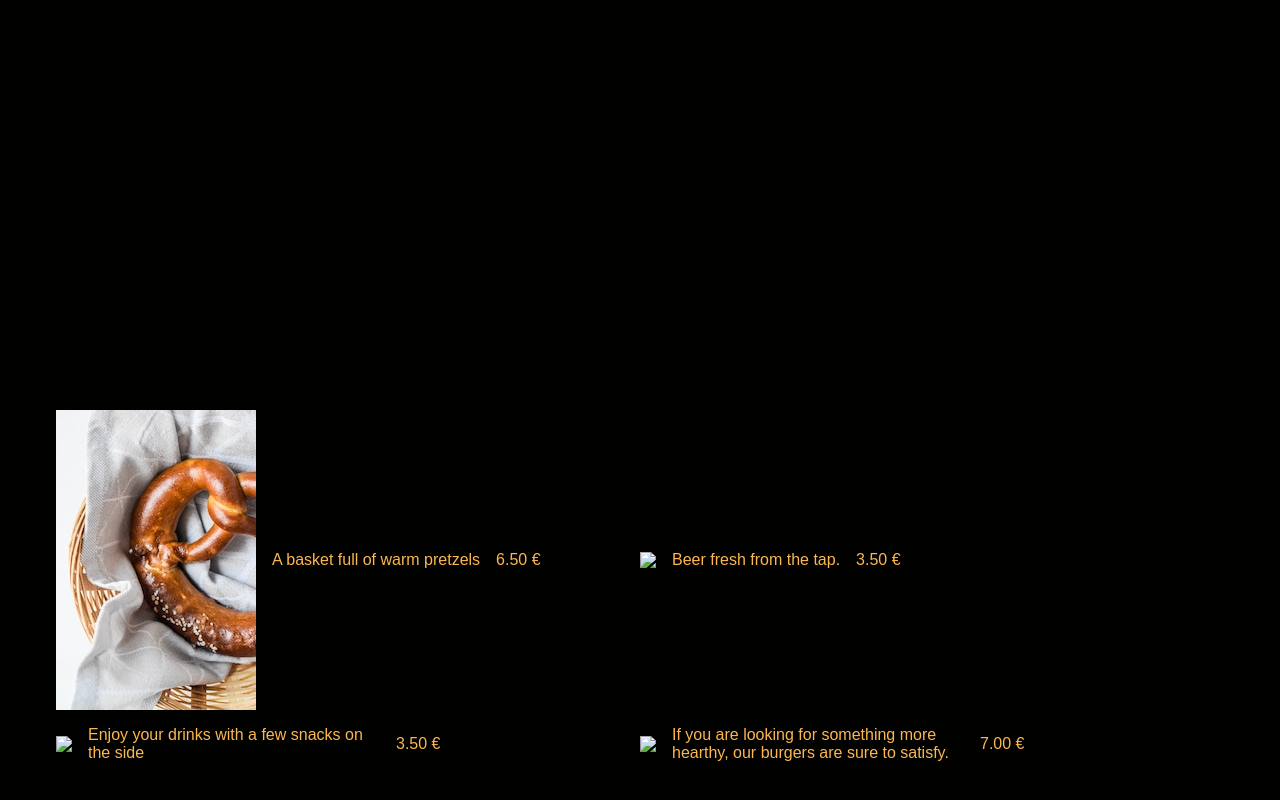
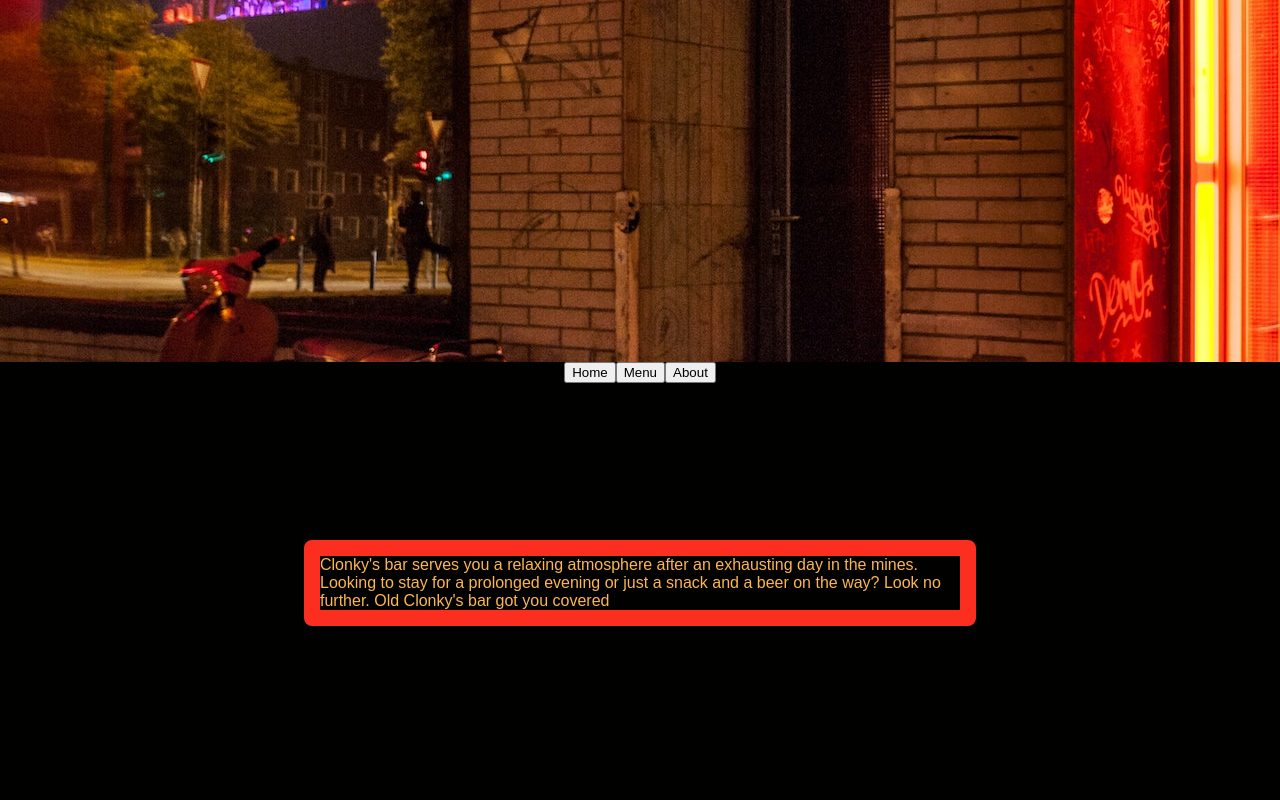
Before and after one commit to Clonky/restaurant_template_js, a website built with webpack: page src/index.html in a window 1280 px wide. Shown: the part 446-1246 px from the top of the page. Built offline with nearby package versions, Linux system fonts and the light colour scheme; files whose address does not match are found by name.

Commit message:
Implements working page construction

```diff
--- a/src/index.js
+++ b/src/index.js
@@ -1,7 +1,7 @@
 import builder from "./menu_item";
 import style from "./style.css";
 import { pretzel , beer, peanuts, burger } from "./items";
-import {hero} from "./page_parts";
+import {hero, content_holder} from "./page_parts";
 
 const setup_basis = function() {
     const element = document.createElement("div");
@@ -10,10 +10,8 @@ const setup_basis = function() {
 }
 
 let content = setup_basis();
-content.appendChild(pretzel());
-content.appendChild(beer());
-content.appendChild(peanuts());
-content.appendChild(burger());
+let sub_content = content_holder();
 
-document.body.append(hero);
-document.body.append(content);
+document.body.append(hero());
+document.body.append(setup_basis());
+document.body.append(content_holder());
--- a/src/page_parts.js
+++ b/src/page_parts.js
@@ -1,12 +1,79 @@
 import hero_img from "./pexels-barhero.jpg";
+import { pretzel , beer, peanuts, burger } from "./items";
 import "./style.css";
 
 const hero = function() {
-    const hero_element = document.createElement("div");
-    hero_element.classList.add("hero");
-    const hero_text = document.createElement("h1");
-    hero_text.innerHTML = "Old Clonky's Bar";
-    hero_element.appendChild(hero_text);
-    return hero_element}()
+    const heroElement = document.createElement("div");
+    heroElement.classList.add("hero");
+    const heroText = document.createElement("h1");
+    heroText.innerHTML = "Old Clonky's Bar";
+    heroElement.appendChild(heroText);
+    return heroElement}
 
-export { hero }
+const button = function(text, elementConstructor) {
+    const _button = document.createElement("button");
+    _button.addEventListener("click", () => {
+        const contentHolder = document.getElementById("holder-window");
+        contentHolder.replaceChildren();
+        contentHolder.replaceChildren(elementConstructor());
+    })
+    _button.innerHTML = text;
+    return _button;
+}
+
+const menu = function() {
+    const mainMenu = document.createElement("div");
+    mainMenu.classList.add("menu");
+    const _pretzel = pretzel;
+    mainMenu.appendChild(_pretzel);
+    const _beer = beer;
+    mainMenu.appendChild(_beer);
+    const _peanuts = peanuts;
+    mainMenu.appendChild(_peanuts);
+    const _burger = burger;
+    mainMenu.appendChild(_burger);
+    return mainMenu;
+}
+
+const home = function() {
+    const Home = document.createElement("div");
+    Home.classList.add("home");
+    const homeContent = document.createElement("div");
+    homeContent.classList.add("textbox");
+    homeContent.innerHTML = "Clonky's bar serves you a relaxing atmosphere after an exhausting day in the mines. Looking to stay for a prolonged evening or just a snack and a beer on the way? Look no further. Old Clonky's bar got you covered";
+    Home.appendChild(homeContent);
+    return Home;
+}
+
+const about = function() {
+    const About = document.createElement("div")
+    About.classList.add("about");
+    About.innerText = "Placeholder_About";
+    return About;
+}
+
+const buttonHolderConstructor = function () {
+    const buttonHolder = document.createElement("div");
+    buttonHolder.classList.add("button-holder");
+    const menubutton = button("Menu", menu);
+    const homebutton = button("Home", home);
+    const aboutbutton = button("About", about);
+    buttonHolder.appendChild(homebutton);
+    buttonHolder.appendChild(menubutton);
+    buttonHolder.appendChild(aboutbutton);
+    return buttonHolder;
+}
+
+const content_holder = function() {
+    const holder = document.createElement("div");
+    holder.classList.add("holder");
+    holder.appendChild(buttonHolderConstructor());
+    const holderWindow = document.createElement("div");
+    holderWindow.id = "holder-window";
+    holderWindow.appendChild(home());
+    holder.appendChild(holderWindow);
+    return holder;
+}
+
+
+export { hero , content_holder }
--- a/src/style.css
+++ b/src/style.css
@@ -7,13 +7,14 @@
 
 body {
     font-family: sans-serif;
+    color: var(--text-col);
     background-color: var(--bg);
     display: flex;
     flex-direction: column;
     align-items: center;
 }
 
-.content {
+.menu {
     display: grid;
     grid-template-rows: auto;
     grid-template-columns: 1fr 1fr;
@@ -31,6 +32,48 @@ body {
     flex: 0 0 1;
 }
 
+.holder {
+    display: flex;
+    flex-direction: column;
+    max-width: 75vw;
+    margin-left: auto;
+    margin-right: auto;
+    align-items: center;
+}
+
+.content-holder {
+    display: flex;
+    flex-direction: column;
+    align-items: center;
+    justify-content: center;
+    flex: 0 0 0;
+}
+
+.button-holder {
+    flex: 0 0 1;
+    max-width: 200px;
+}
+
+#holder-window {
+    display: flex;
+    flex-direction: column;
+    align-items: center;
+    justify-content: center;
+    min-width: 100vw;
+    min-height: 400px;
+    background: var(--bg);
+}
+
+.textbox {
+    background: var(--bg);
+    border: 1rem solid var(--accent-1);
+    border-radius: 8px;
+    max-width: 640px;
+    margin-left: auto;
+    margin-right: auto;
+    flex: 1;
+}
+
 .menu-item {
     display: flex;
     align-items: center;
```
Also changed, not shown: src/items.js (+4 -4 lines), src/pexels-barhero.jpg (added), src/pexels-engin-akyurt.jpg (added), src/pexels-pixabay.jpg (added), src/pexels-valeria-boltneva.jpg (added).
